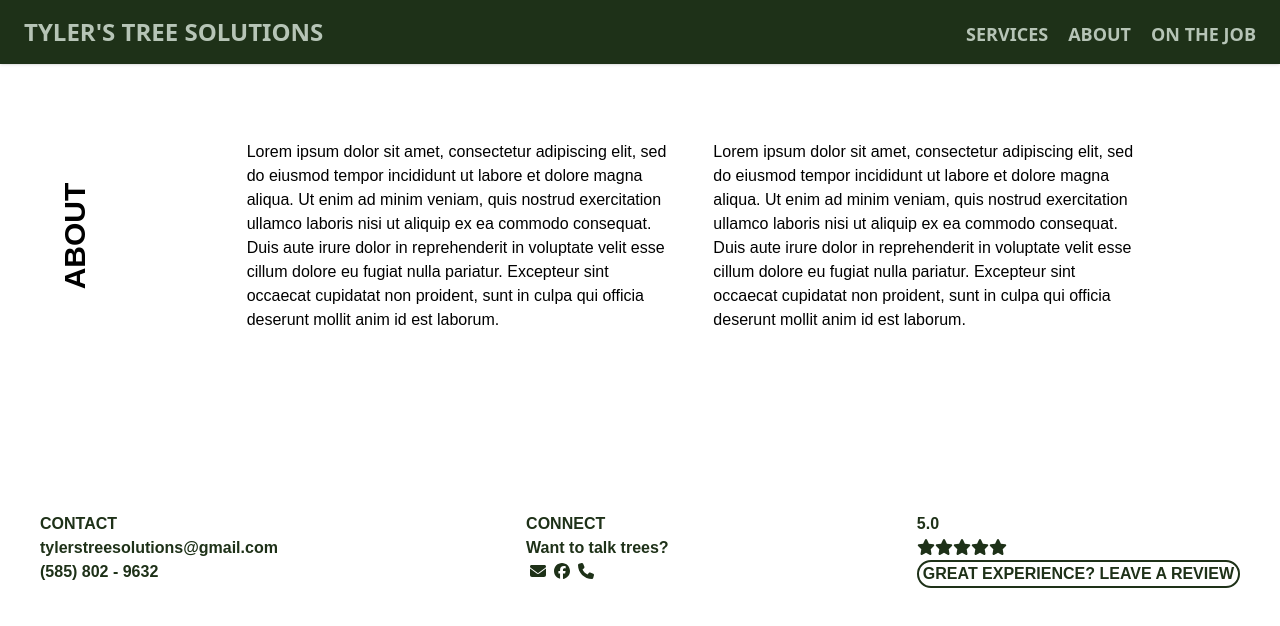
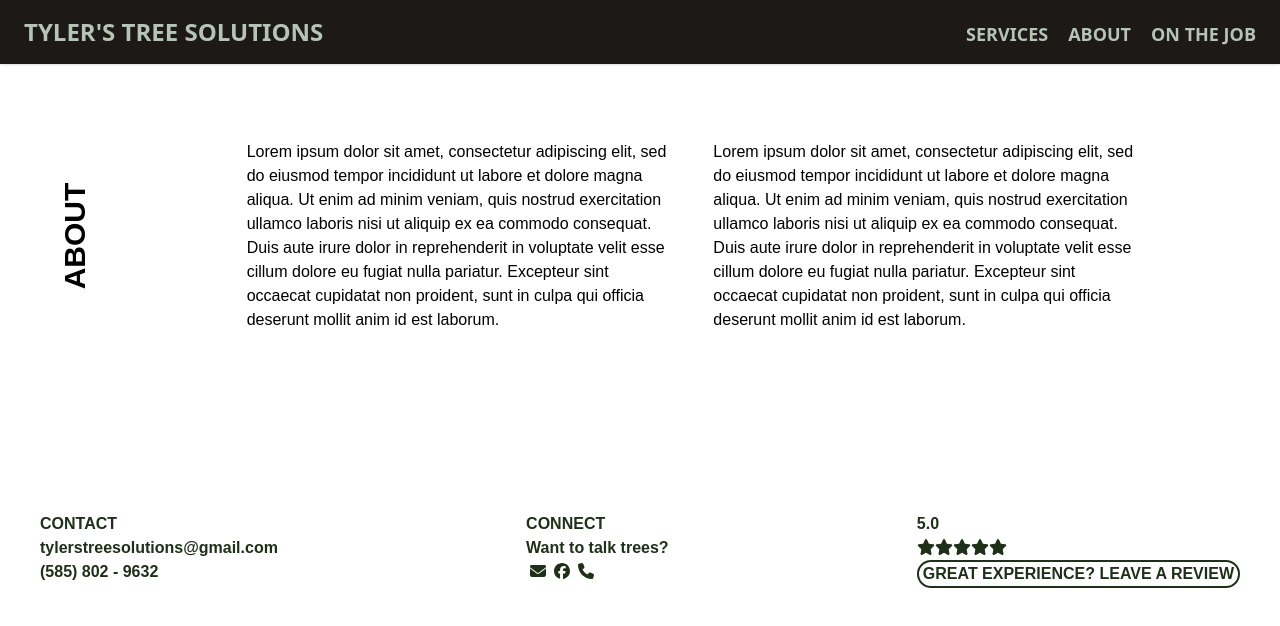
Before and after one commit to gmcclarin/tyler, a React (Create React App) app: page /about in a window 1280 px wide. Shown: the top 626 px of the page. Built offline with nearby package versions, Linux system fonts and the light colour scheme; no server answers.

Commit message:
change the Nav

```diff
--- a/src/components/Nav.js
+++ b/src/components/Nav.js
@@ -1,6 +1,6 @@
 const Nav = () => {
     return (
-        <nav className="hidden fixed z-50 top-0 font-sans sm:flex flex-col text-center sm:flex-row sm:text-left sm:justify-between py-4 px-6 bg-darker shadow sm:items-baseline w-full">
+        <nav className="hidden fixed z-50 top-0 font-sans sm:flex flex-col text-center sm:flex-row sm:text-left sm:justify-between py-4 px-6 bg-stone-900 shadow sm:items-baseline w-full">
             <div className="mb-2 sm:mb-0">
                 <a href="/" className="text-2xl font-bold no-underline text-olive hover:text-white">TYLER'S TREE SOLUTIONS</a>
             </div>
--- a/tailwind.config.js
+++ b/tailwind.config.js
@@ -14,7 +14,9 @@ module.exports = {
         "darker" : "#1e3118",
         "dark" : "#578E44",
         "baseColor" : "#EEF0E5",
-        "accent" :"#cc6600"
+        "accent" :"#cc6600",
+        "logoBg" : "#558c44",
+        "logoTree" : "#c2e3b6"
         // white :
 
       },
```
